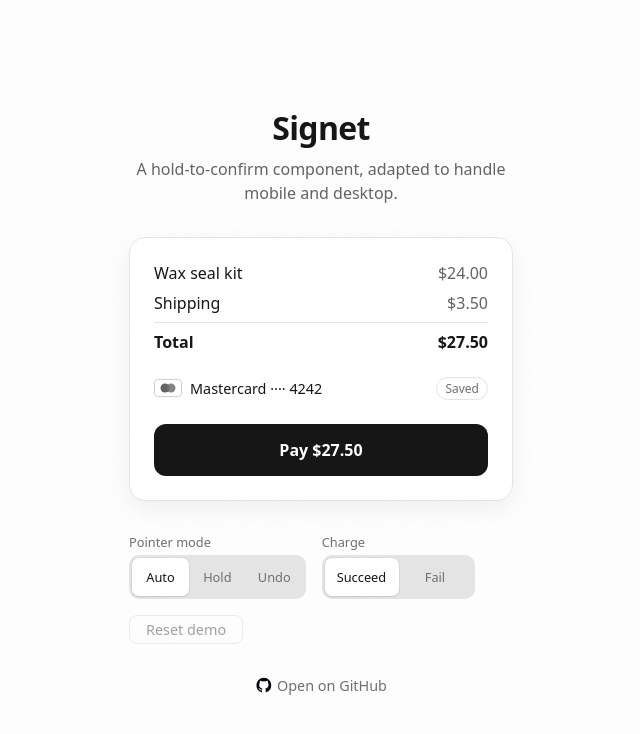
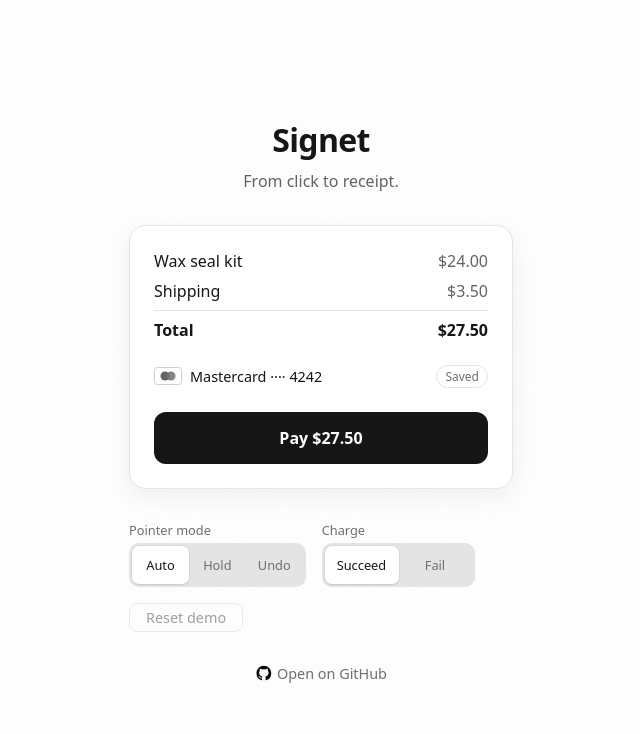
Before and after one commit to levelorbit/signet, a React (Vite) app: page / in a window 1280 px wide. Shown: the top 734 px of the page, without its empty margins (319-959 px from the left). Built offline with nearby package versions, Linux system fonts and the light colour scheme.

Commit message:
Signet: name the job in the copy
The README listed hold, undo, and auto, which described the mechanism. The first line now says what it is, and the tagline is the job: click to receipt.

```diff
--- a/package.json
+++ b/package.json
@@ -2,6 +2,7 @@
   "name": "signet",
   "version": "0.0.0",
   "private": true,
+  "description": "Payment button for React.",
   "type": "module",
   "scripts": {
     "dev": "vite",
--- a/src/App.tsx
+++ b/src/App.tsx
@@ -140,9 +140,7 @@ function App() {
     <main className={styles.page}>
       <header className={styles.header}>
         <h1 className={styles.title}>Signet</h1>
-        <p className={styles.tagline}>
-          A hold-to-confirm component, adapted to handle mobile and desktop.
-        </p>
+        <p className={styles.tagline}>From click to receipt.</p>
       </header>
 
       <section className={styles.card} aria-label="Checkout demo">
```
Also changed, not shown: 1 other file (tests, documents, lock files or other folders).
